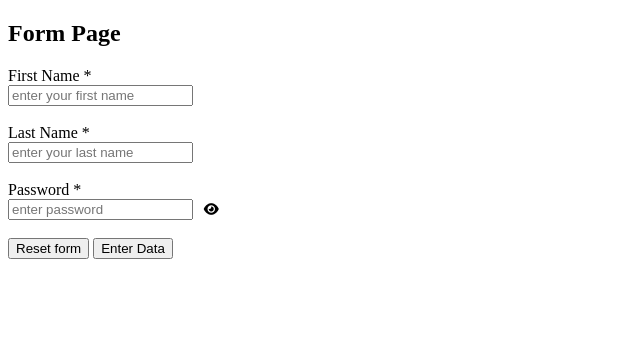
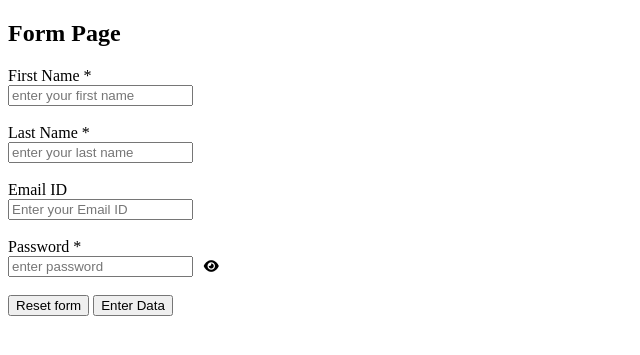
Before and after one commit to shouvikbj/all-about-cs, a Flask app: page /form in a window 1280 px wide. Shown: the top 355 px of the page, without its empty margins (0-640 px from the left). Run offline with Flask 3, Linux system fonts and the light colour scheme; some libraries are stand-ins or nearby versions.

Commit message:
Homework: Form Handling using flask: Adding Email ID

```diff
--- a/first_web_app/app.py
+++ b/first_web_app/app.py
@@ -68,8 +68,12 @@ def form():
         first_name = request.form.get("first_name")
         last_name = request.form.get("last_name")
         user_password = request.form.get("user_password")
+        user_email=request.form.get("user_email")
         print(f"Password: {user_password}")
-        return redirect(f"/{first_name}/{last_name}")
+        if user_email:
+            return redirect(f"/user/{user_email}")
+        else:
+            return redirect(f"/{first_name}/{last_name}")
     else:
         return "Requested method not allowed!"
 
--- a/first_web_app/templates/form.html
+++ b/first_web_app/templates/form.html
@@ -30,6 +30,16 @@
             placeholder="enter your last name"
             name="last_name"
             required
+        >
+        <br>
+        <br>
+        <label for="email">Email ID</label>
+        <br>
+        <input
+            id="email-name"
+            type="email"
+            placeholder="Enter your Email ID"
+            name="user_email"
         >
         <br>
         <br>
```
